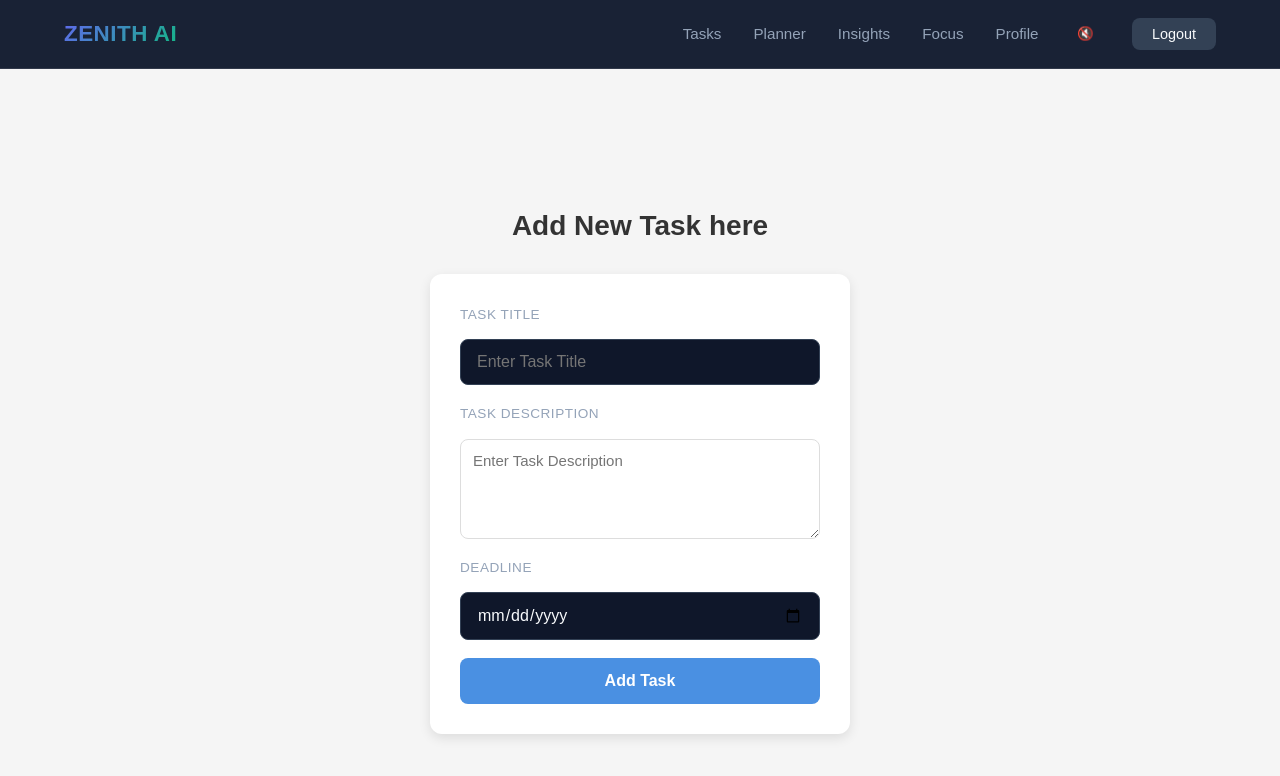
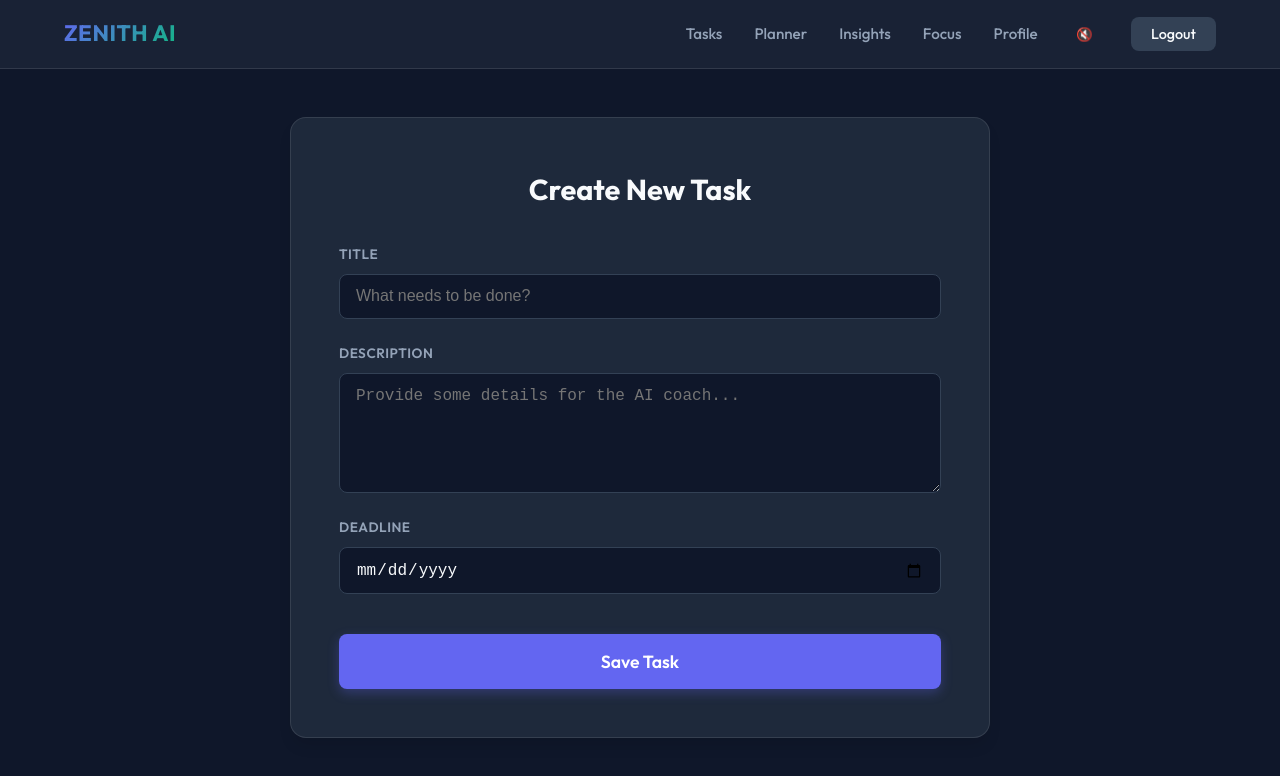
Before and after one commit to thecodexnam/Ultimate-Backend, a React app in the folder TODO/frontend/: page /add in a window 1280 px wide. Shown: the top 776 px of the page. Built offline with nearby package versions, Linux system fonts and the light colour scheme; no server answers; sample sign-in values are in the browser's storage; the HTML template or start-up script is replaced by a standard one.

Commit message:
style: refactor AddTask component for improved form structure and loading state management

```diff
--- a/TODO/frontend/src/component/AddTask.jsx
+++ b/TODO/frontend/src/component/AddTask.jsx
@@ -1,95 +1,75 @@
 import React, { useState } from "react";
-import { useNavigate } from 'react-router-dom'
-import "../style/addtask.css";
+import { useNavigate } from 'react-router-dom';
+import "../style/form.css";
 
 const AddTask = () => {
-  const [taskData, setTaskData] = useState({
-    title: "",
-    description: "",
-    deadline: ""
-  });
-  const [isCreating, setIsCreating] = useState(false);
-
+  const [task, setTask] = useState({ title: "", description: "", deadline: "" });
+  const [loading, setLoading] = useState(false);
   const navigate = useNavigate();
 
-  const handleAddTask = async (e) => {
+  const handleSubmit = async (e) => {
     e.preventDefault();
-    setIsCreating(true);
+    setLoading(true);
 
     try {
       const response = await fetch(`${import.meta.env.VITE_API_URL}/api/add-task`, {
         method: "POST",
-        headers: {
-          "Content-Type": "application/json",
-        },
-        body: JSON.stringify(taskData),
+        headers: { "Content-Type": "application/json" },
+        body: JSON.stringify(task),
         credentials: "include",
       });
 
-      const result = await response.json();
-
       if (response.ok) {
-        console.log("Task Added Successfully ✅", result);
-        navigate("/")
-
-        // Reset form after success
-        setTaskData({
-          title: "",
-          description: "",
-          deadline: ""
-        });
+        navigate("/");
       } else if (response.status === 401) {
-        console.log("Unauthorized request, please log in again.");
         localStorage.clear();
         navigate("/login");
-      } else {
-        console.log("Error:", result.message);
       }
     } catch (error) {
-      console.log("Server Error:", error.message);
+      console.error("Failed to add task:", error);
     } finally {
-      setIsCreating(false);
+      setLoading(false);
     }
   };
 
   return (
-    <div className="add-task-container">
-      <h1>Add New Task here</h1>
-      <form className="add-task-form" onSubmit={handleAddTask}>
-        <div className="form-group">
-          <label>Task Title</label>
+    <div className="form-container">
+      <h1 className="form-heading">Create New Task</h1>
+
+      <form className="main-form" onSubmit={handleSubmit}>
+        <div className="form-row">
+          <label>Title</label>
           <input
             type="text"
-            placeholder="Enter Task Title"
-            onChange={(e) =>
-              setTaskData({ ...taskData, title: e.target.value })
-            }
+            required
+            placeholder="What needs to be done?"
+            value={task.title}
+            onChange={(e) => setTask({ ...task, title: e.target.value })}
           />
         </div>
 
-        <div className="form-group">
-          <label>Task Description</label>
+        <div className="form-row">
+          <label>Description</label>
           <textarea
-            placeholder="Enter Task Description"
-            onChange={(e) =>
-              setTaskData({ ...taskData, description: e.target.value })
-            }
-          ></textarea>
+            required
+            placeholder="Provide some details for the AI coach..."
+            value={task.description}
+            onChange={(e) => setTask({ ...task, description: e.target.value })}
+          />
         </div>
 
-        <div className="form-group">
+        <div className="form-row">
           <label>Deadline</label>
           <input
             type="date"
-            placeholder="Enter Deadline"
-            onChange={(e) =>
-              setTaskData({ ...taskData, deadline: e.target.value })
-            }
+            required
+            value={task.deadline}
+            onChange={(e) => setTask({ ...task, deadline: e.target.value })}
           />
         </div>
 
-        <button type="submit" className="submit-btn" disabled={isCreating}>
-          {isCreating ? "Analyzing with AI..." : "Add Task"}
+        <button type="submit" className="submit-btn-premium" disabled={loading}>
+          {loading ? "Coach is thinking... 🧠" : "Save Task"}
         </button>
       </form>
     </div>
```
